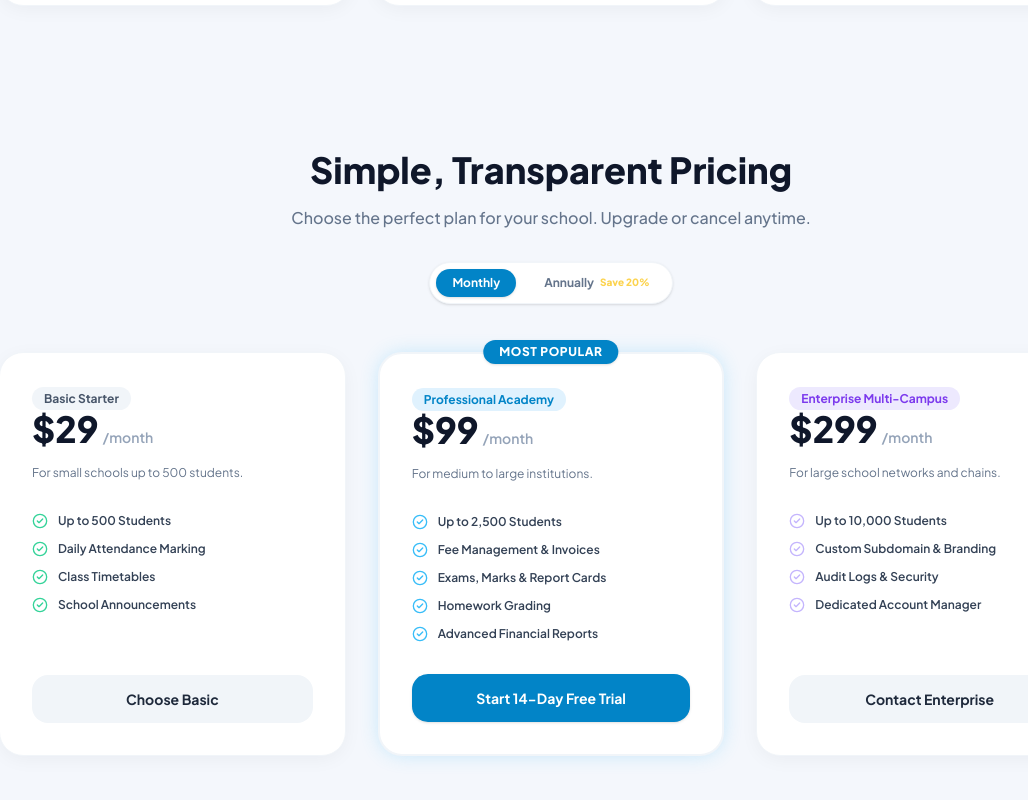
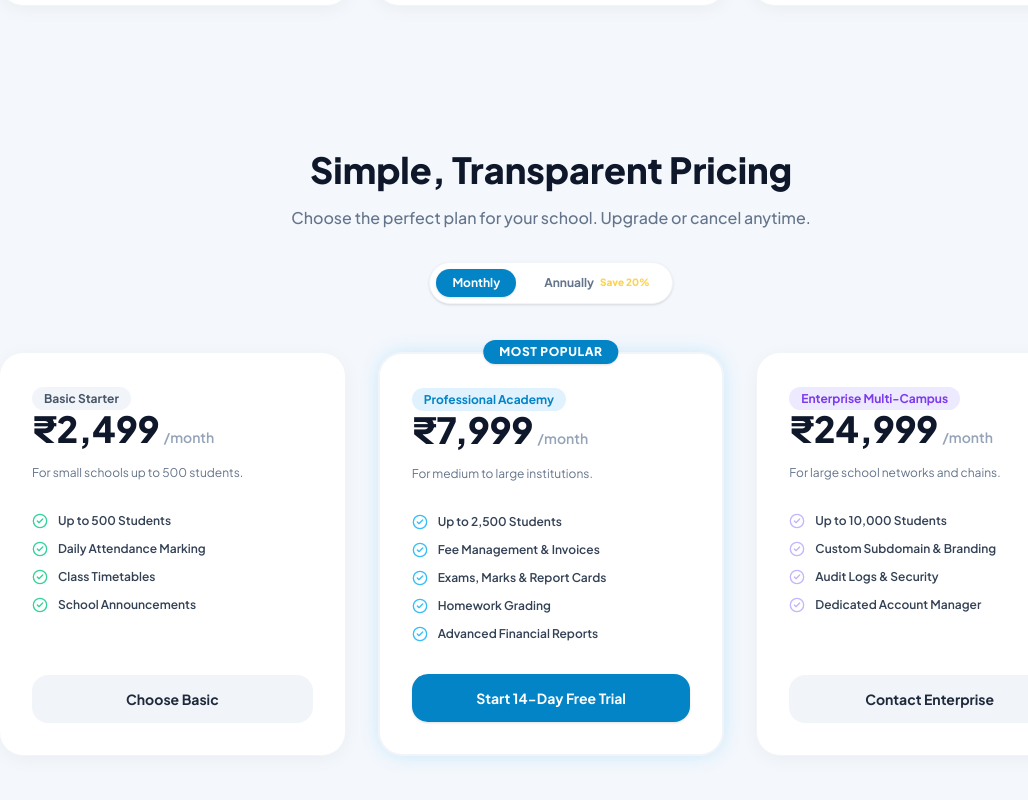
Before and after one commit to raishivam-24/School_Mangement_System, a React (Vite) app in the folder frontend/: page / in a window 1280 px wide. Shown: the part 988-1788 px from the top of the page, without its empty margins (89-1117 px from the left). Built offline with nearby package versions, Linux system fonts and the light colour scheme; no server answers.

Commit message:
feat(localization): convert all platform financial metrics and pricing tiers to INR with Lakhs formatting

```diff
--- a/frontend/src/pages/FinancePage.tsx
+++ b/frontend/src/pages/FinancePage.tsx
@@ -94,7 +94,7 @@ export const FinancePage: React.FC = () => {
       <div className="grid grid-cols-1 sm:grid-cols-3 gap-6">
         <div className="bg-surface p-6 rounded-3xl border border-slate-100 shadow-soft">
           <span className="text-xs font-semibold text-slate-400 block mb-1">Total Billed Fees</span>
-          <p className="text-3xl font-extrabold text-slate-800">₹1,840,000</p>
+          <p className="text-3xl font-extrabold text-slate-800">₹18,40,000</p>
           <span className="text-[11px] font-bold text-brand-sky-dark mt-2 inline-block">
             Across 148 Active Students
           </span>
@@ -102,7 +102,7 @@ export const FinancePage: React.FC = () => {
 
         <div className="bg-surface p-6 rounded-3xl border border-slate-100 shadow-soft">
           <span className="text-xs font-semibold text-slate-400 block mb-1">Total Collected</span>
-          <p className="text-3xl font-extrabold text-brand-mint-dark">₹1,420,000</p>
+          <p className="text-3xl font-extrabold text-brand-mint-dark">₹14,20,000</p>
           <span className="text-[11px] font-bold text-brand-mint-dark bg-brand-mint-light px-2 py-0.5 rounded-full mt-2 inline-block">
             77.2% Collection Rate
           </span>
@@ -112,7 +112,7 @@ export const FinancePage: React.FC = () => {
           <span className="text-xs font-semibold text-slate-400 block mb-1">
             Outstanding Pending
           </span>
-          <p className="text-3xl font-extrabold text-brand-yellow-dark">₹420,000</p>
+          <p className="text-3xl font-extrabold text-brand-yellow-dark">₹4,20,000</p>
           <span className="text-[11px] font-bold text-slate-400 mt-2 inline-block">
             Due by end of term
           </span>
--- a/frontend/src/pages/LandingPage.tsx
+++ b/frontend/src/pages/LandingPage.tsx
@@ -249,7 +249,7 @@ export const LandingPage: React.FC = () => {
               </span>
               <div className="flex items-baseline gap-1">
                 <span className="text-4xl font-black text-slate-900">
-                  ${isAnnual ? '299' : '29'}
+                  ₹{isAnnual ? '24,999' : '2,499'}
                 </span>
                 <span className="text-sm font-semibold text-slate-400">
                   /{isAnnual ? 'year' : 'month'}
@@ -293,7 +293,7 @@ export const LandingPage: React.FC = () => {
               </span>
               <div className="flex items-baseline gap-1">
                 <span className="text-4xl font-black text-slate-900">
-                  ${isAnnual ? '999' : '99'}
+                  ₹{isAnnual ? '79,999' : '7,999'}
                 </span>
                 <span className="text-sm font-semibold text-slate-400">
                   /{isAnnual ? 'year' : 'month'}
@@ -336,7 +336,7 @@ export const LandingPage: React.FC = () => {
               </span>
               <div className="flex items-baseline gap-1">
                 <span className="text-4xl font-black text-slate-900">
-                  ${isAnnual ? '2999' : '299'}
+                  ₹{isAnnual ? '2,49,999' : '24,999'}
                 </span>
                 <span className="text-sm font-semibold text-slate-400">
                   /{isAnnual ? 'year' : 'month'}
--- a/frontend/src/pages/SuperAdminPage.tsx
+++ b/frontend/src/pages/SuperAdminPage.tsx
@@ -95,7 +95,7 @@ export const SuperAdminPage: React.FC = () => {
 
         <div className="bg-surface p-6 rounded-3xl border border-slate-100 shadow-soft">
           <span className="text-xs font-semibold text-slate-400 block mb-1">Monthly SaaS MRR</span>
-          <p className="text-3xl font-extrabold text-brand-mint-dark">$24,500</p>
+          <p className="text-3xl font-extrabold text-brand-mint-dark">₹24,50,000</p>
           <span className="text-[11px] font-bold text-brand-mint-dark bg-brand-mint-light px-2 py-0.5 rounded-full mt-2 inline-block">
             +18.4% YoY
           </span>
@@ -158,7 +158,7 @@ export const SuperAdminPage: React.FC = () => {
                   <td className="py-4 px-6 font-bold text-slate-900">{s.teachers}</td>
                   <td className="py-4 px-6">
                     <span className="px-2.5 py-1 rounded-full text-[10px] font-bold bg-brand-lilac-light text-brand-lilac-dark">
-                      {s.plan} (${s.mrr}/mo)
+                      {s.plan} (₹{(s.mrr * 250).toLocaleString('en-IN')}/mo)
                     </span>
                   </td>
                   <td className="py-4 px-6">
```
